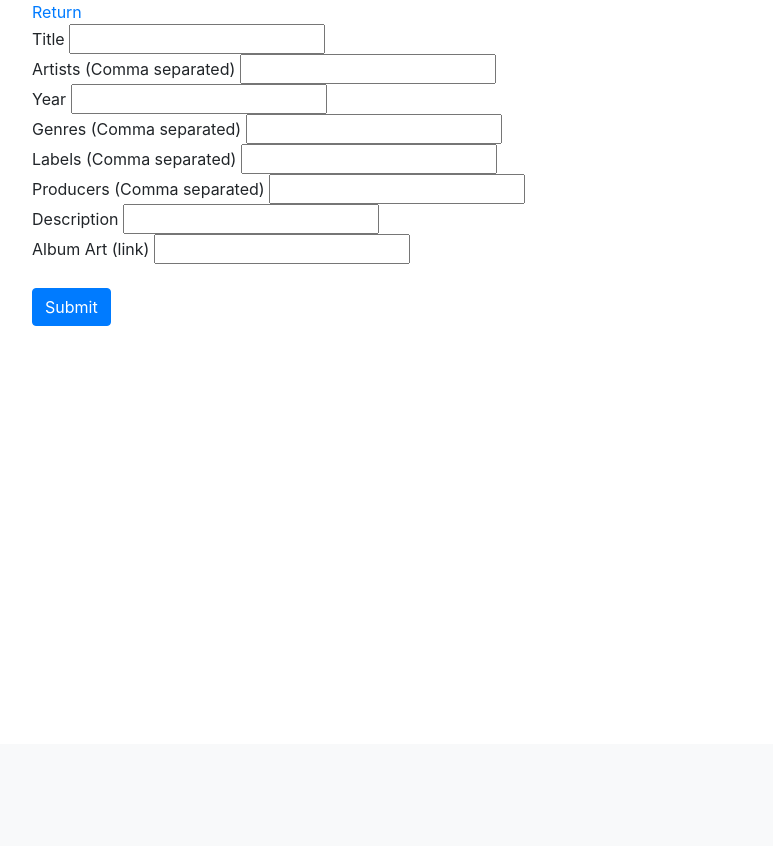
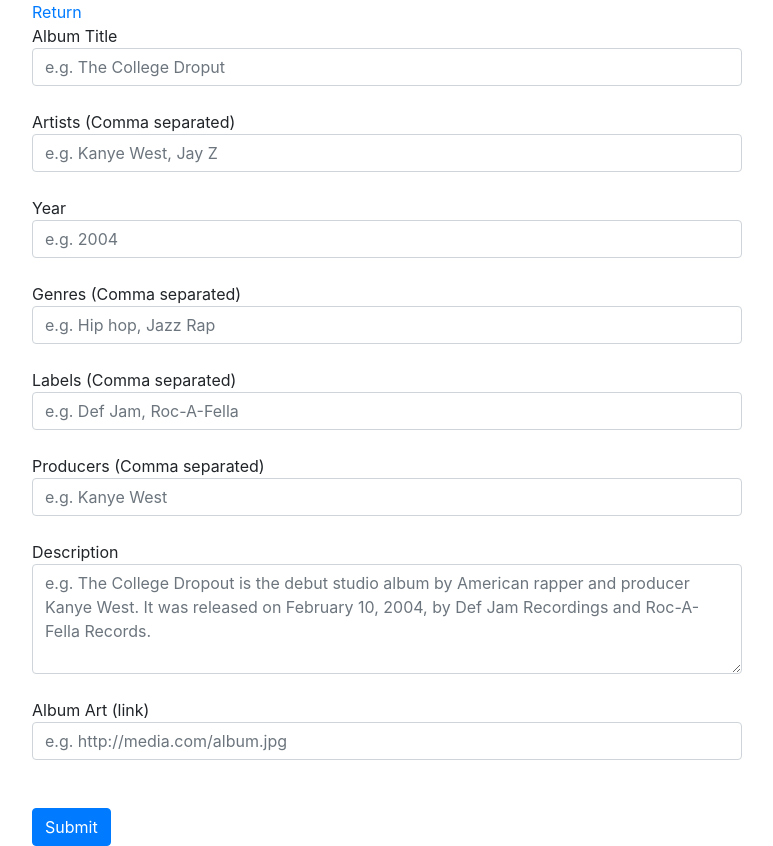
Before and after one commit to laynebritton/Genius-Search, a Flask app: page /create in a window 1280 px wide. Shown: the part 56-902 px from the top of the page, without its empty margins (68-841 px from the left). Before the commit the page ends 382 px from the top, so only its background shows below. Run offline with Flask 2, Linux system fonts and the light colour scheme; some libraries are stand-ins or nearby versions.

Commit message:
Create page UI reworked to be more visually appealing

```diff
--- a/templates/create-album.html
+++ b/templates/create-album.html
@@ -29,37 +29,46 @@
             </div>
         </div>
         <div class="row">
-            <div class="col-md-12">
-                <span>Title</span>
-                <input id="title-input"></input>
+            <div class="col-md-8">
+
+                <span>Album Title</span>
+                <br>
+                <input id="title-input" type="text" class="form-control" placeholder="e.g. The College Droput"></input>
                 <br>
 
                 <span>Artists (Comma separated)</span>
-                <input id="artists-input"></input>
+                <br>
+                <input id="artists-input" type="text" class="form-control" placeholder="e.g. Kanye West, Jay Z"></input>
                 <br>
 
                 <span>Year</span>
-                <input id="year-input"></input>
+                <br>
+                <input id="year-input" type="text" class="form-control" placeholder="e.g. 2004"></input>
                 <br>
 
                 <span>Genres (Comma separated)</span>
-                <input id="genres-input"></input>
+                <br>
+                <input id="genres-input" type="text" class="form-control" placeholder="e.g. Hip hop, Jazz Rap"></input>
                 <br>
 
                 <span>Labels (Comma separated)</span>
-                <input id="labels-input"></input>
+                <br>
+                <input id="labels-input" type="text" class="form-control" placeholder="e.g. Def Jam, Roc-A-Fella"></input>
                 <br>
 
                 <span>Producers (Comma separated)</span>
-                <input id="producers-input"></input>
+                <br>
+                <input id="producers-input" type="text" class="form-control" placeholder="e.g. Kanye West"></input>
                 <br>
 
                 <span>Description</span>
-                <input id="description-input"></input>
+                <br>
+                <textarea id="description-input" rows="4" class="form-control" placeholder="e.g. The College Dropout is the debut studio album by American rapper and producer Kanye West. It was released on February 10, 2004, by Def Jam Recordings and Roc-A-Fella Records."></textarea>
                 <br>
 
                 <span>Album Art (link)</span>
-                <input id="album-art-input"></input>
+                <br>
+                <input id="album-art-input" type="text" class="form-control" placeholder="e.g. http://media.com/album.jpg"></input>
                 <br>
 
                 <br>
```
